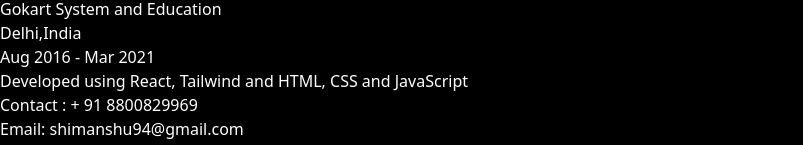
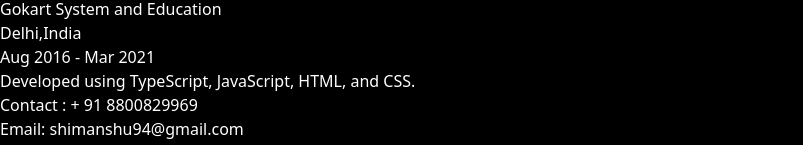
Before and after one commit to devHimanshu12/my-portfolio, a React (Vite) app: page /my-portfolio/home in a window 1280 px wide. Shown: the part 1441-1586 px from the top of the page, without its empty margins (0-803 px from the left). Built offline with nearby package versions, Linux system fonts and the light colour scheme.

Commit message:
changed footer message

```diff
--- a/src/components/Footer/Footer.tsx
+++ b/src/components/Footer/Footer.tsx
@@ -4,7 +4,7 @@ const Footer = () => {
         <>
             <footer >
                 <div className="w-full mx-auto max-w-screen-xl p-4 md:flex md:items-center md:justify-between">
-                    <span className="text-sm  sm:text-center">Developed using React, Tailwind and HTML, CSS and JavaScript
+                    <span className="text-sm  sm:text-center">Developed using TypeScript, JavaScript, HTML, and CSS.
                     </span>
                     <ul className="flex flex-wrap items-center mt-3 text-sm font-medium">
                         <li>
--- a/src/components/Menu/Menu.tsx
+++ b/src/components/Menu/Menu.tsx
@@ -1,7 +1,6 @@
 import classes from './menu.module.css';
 import Icon from '../../shared/Icon/Icon';
 import logo from './../../assets/svg/framework-env.svg';
-import { Button } from '../../shared/Button/Button';
 import linkedInIcon from './../../assets/svg/linkedIn-icon.svg';
 import githubIcon from './../../assets/png/github-icon-dark.png';
 import { NavLink } from 'react-router-dom';
```
